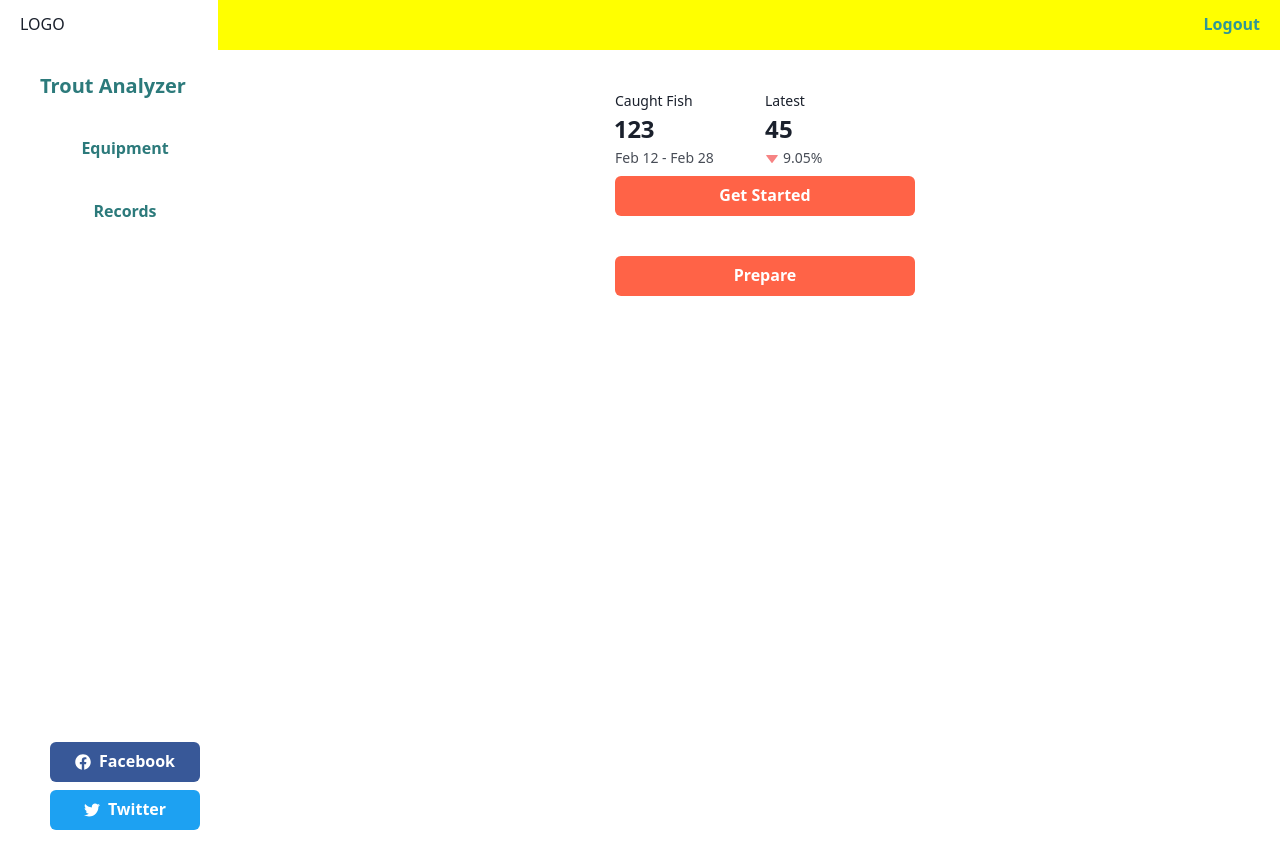
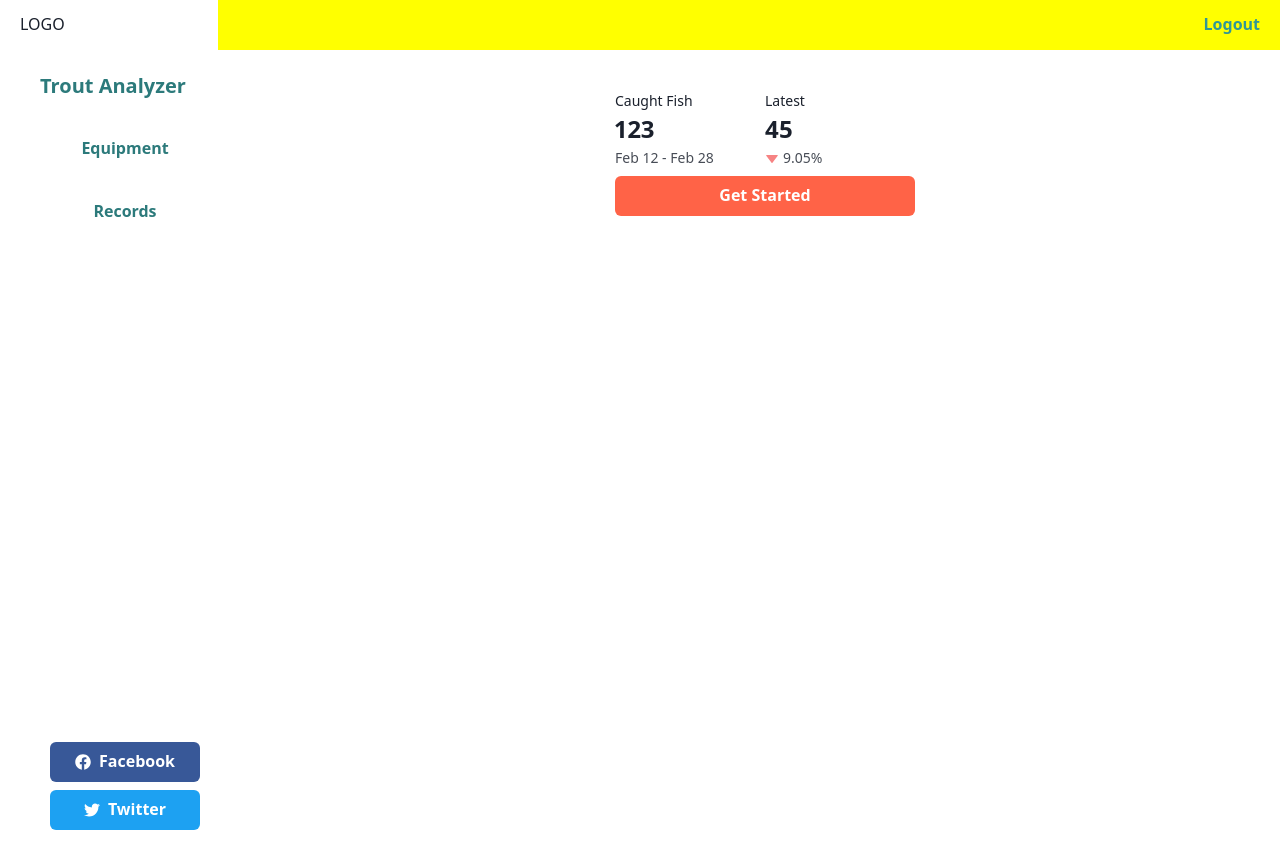
Before and after one commit to ksk-yoshiura/trout-analyzer-front, a Next.js app: page / in a window 1280 px wide. Built offline with nearby package versions, Linux system fonts and the light colour scheme.

Commit message:
unnnecessary

```diff
--- a/src/components/page/top.tsx
+++ b/src/components/page/top.tsx
@@ -16,9 +16,6 @@ export default function TopPage(): JSX.Element {
             Get Started
           </Button>
         </NextLink>
-        <Button color="white" bg='tomato' w={300} p={4}>
-          Prepare
-        </Button>
       </Stack>
     </>
   );
```
